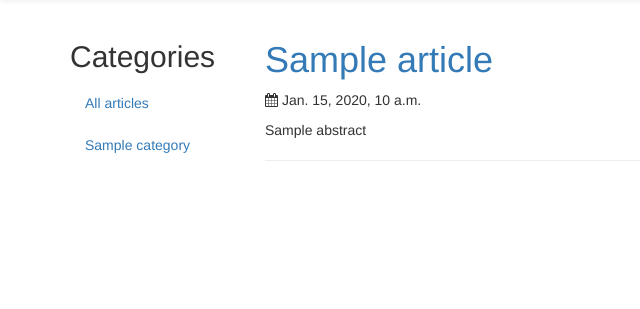
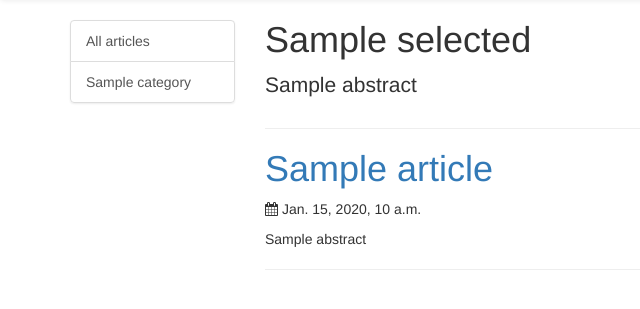
Before and after one commit to unitycoders/uc-django-site, a Django app: template lectern/templates/lectern/article_list.html in a window 1280 px wide. Shown: the part 52-361 px from the top of the page, without its empty margins (0-640 px from the left). Run offline with Django 3.2, Linux system fonts and the light colour scheme; the template is opened without the code that fills it: most values are stand-ins (such as "Sample title", 1, 10 or a date in 2020); some libraries are stand-ins or nearby versions.

Commit message:
category abstract will display on the 'filtered' version of a page

```diff
--- a/lectern/templates/lectern/article_list.html
+++ b/lectern/templates/lectern/article_list.html
@@ -3,13 +3,13 @@
 {% load bootstrap3 %}
 
 {% block leftbar %}
-<h2 class="muted">Categories</h2>
-<ul class="nav nav-pills nav-stacked">
-    <li {% if not selected %}class="active"{% endif %}><a href="{% url "lectern:index" %}">All articles</a></li>
+<h2 class="sr-only">Categories</h2>
+<div class="list-group">
+    <a class="list-group-item {% if not selected %}active{% endif %}" href="{% url "lectern:index" %}">All articles</a>
     {% for category in categories %}
-    <li {% if selected == category.slug %}class="active"{% endif %}><a href="{% url "lectern:category" category.slug %}">{{category}}</a></li>
+    <a class="list-group-item {% if selected.slug == category.slug %}active{% endif %}"  href="{% url "lectern:category" category.slug %}">{{category}}</a>
     {% endfor %}
-</ul>
+</div>
 {% endblock %}
 
 {% block rightbar %}
@@ -26,6 +26,12 @@
 
 {% block content %}
 <h1 class="sr-only">{% trans "our articles" %}</h1>
+{% if selected %}
+<div class="page-header" style="margin-top: 0;">
+  <h1 style="margin-top: 0">{{selected}}</h1>
+  {% if selected.abstract %}<p class="lead">{{selected.abstract}}</p>{% endif %}
+</div>
+{% endif %}
 
 {% for article in object_list %}
   <article>
--- a/lectern/views.py
+++ b/lectern/views.py
@@ -1,5 +1,5 @@
 from django.views.generic.edit import CreateView, UpdateView
-from django.shortcuts import render
+from django.shortcuts import render, get_object_or_404
 from django.views.generic import ListView, DetailView
 
 from braces import views
@@ -13,7 +13,8 @@
     def get_context_data(self, **kwargs):
         context = super(ArticleListView, self).get_context_data(**kwargs)
         context['categories'] = Category.objects.all()
-	context['selected'] = self.kwargs['slug'] if 'slug' in self.kwargs else None
+	if 'slug' in self.kwargs:
+		context['selected'] = get_object_or_404(Category, slug=self.kwargs['slug'])
         return context
 
 class ArticleDetailView(DetailView):
```
